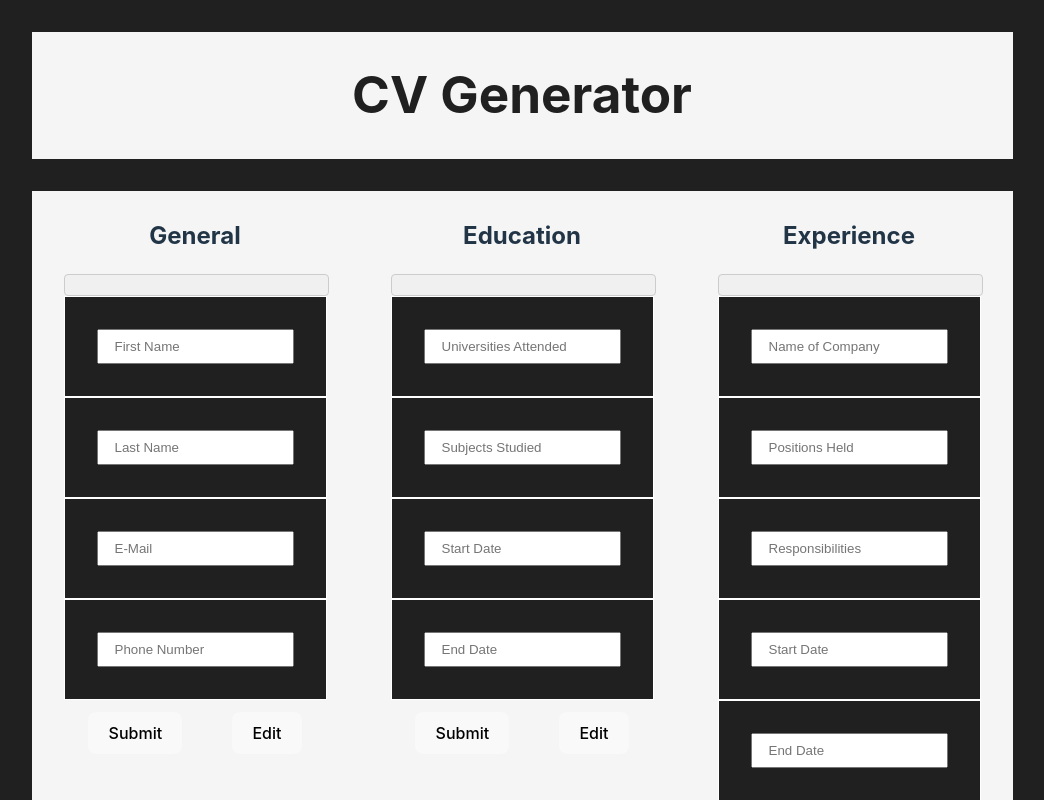
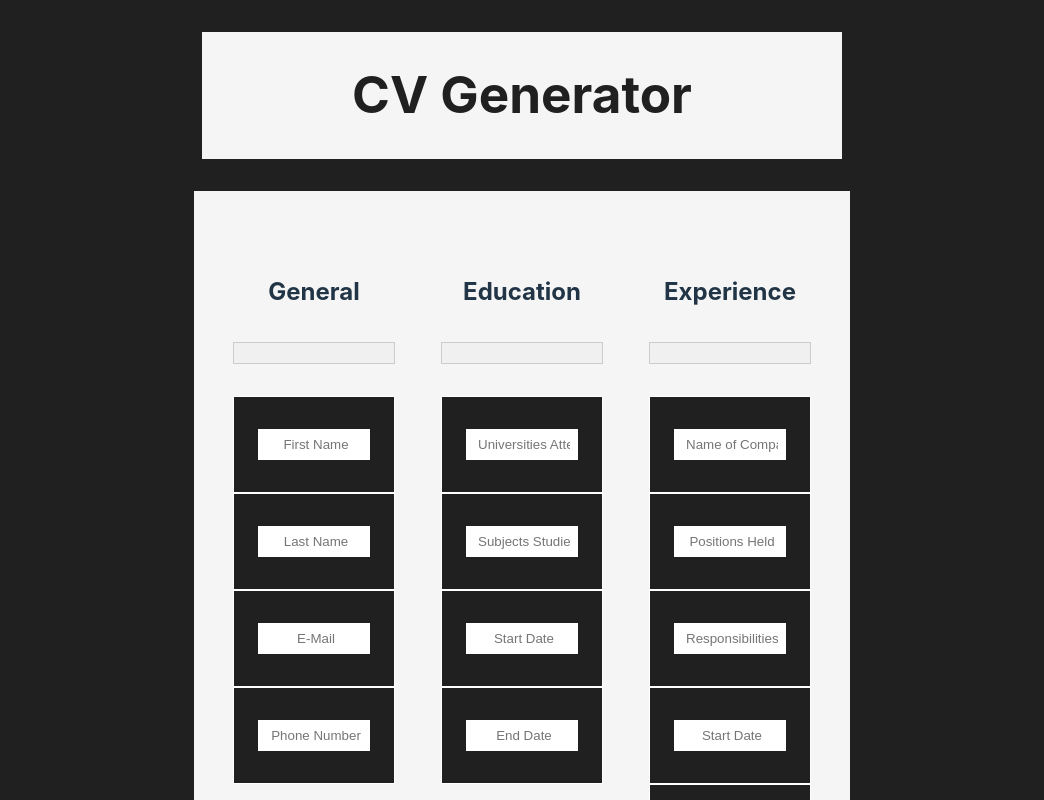
Before and after one commit to polystate/cv-application, a React (Vite) app: page / in a window 1280 px wide. Shown: the top 800 px of the page, without its empty margins (118-1162 px from the left). Built offline with nearby package versions, Linux system fonts and the light colour scheme.

Commit message:
Render new component when allFormsComplete

```diff
--- a/src/App.jsx
+++ b/src/App.jsx
@@ -1,4 +1,4 @@
-import {useState} from 'react';
+import { useState, useEffect } from 'react';
 import Section from "./components/Section"
 import { general, education, experience } from "./generalData"
 import './styles/App.css'
@@ -9,12 +9,19 @@ function App() {
   const [isEducationComplete, setEducationComplete] = useState(false);
   const [isExperienceComplete, setExperienceComplete] = useState(false);
 
+  useEffect(() => {
+    if(isGeneralComplete && isEducationComplete && isExperienceComplete){
+      setAllFormsComplete(true);
+    } else setAllFormsComplete(false);
+  }, [isGeneralComplete, isEducationComplete, isExperienceComplete])
+
   return (
     <>
     <header>
       <h1>CV Generator</h1>
     </header>
     <main>
+    <form>
         {
           (!allFormsComplete) ? (
             <>
@@ -24,6 +31,7 @@ function App() {
             </>
           )  : null
         }
+        </form>
     </main>
     </>
   )
--- a/src/components/ProgressBar.jsx
+++ b/src/components/ProgressBar.jsx
@@ -3,10 +3,10 @@ import "../styles/Section.css";
 
 function ProgressBar({ Progress }) {
   return (
-    <div className="progress-container">
+    // <div className="progress-container">
       <div className="progress-bar" style={{ width: `${Progress}%` }}>
       </div>
-    </div>
+    // </div>
   );
 };
 
--- a/src/components/Section.jsx
+++ b/src/components/Section.jsx
@@ -11,10 +11,13 @@ function Section({ sectionName, isComplete, setComplete }){
     const [isAnyInputFocused, setIsAnyInputFocused] = useState(false);
     const [isSubmitClicked, setIsSubmitClicked] = useState(false);
     const [isEditClicked, setIsEditClicked] = useState(false);
-    const handleSubmit = () => {
+
+    const handleSubmit = (e) => {
+        e.preventDefault();
         setIsSubmitClicked(true);
     }
-    const handleEdit = () => {
+    const handleEdit = (e) => {
+        e.preventDefault();
         setIsEditClicked(true);
         setIsSubmitClicked(false);
     }
@@ -34,15 +37,20 @@ function Section({ sectionName, isComplete, setComplete }){
         const progressPercent = currentProgressBar();
         setProgress(progressPercent);
 
-        const isSectionComplete = progressPercent === 100 && !isAnyInputFocused;
+        const isSectionComplete = progressPercent === 100 && !isAnyInputFocused && isSubmitClicked;
         setComplete(isSectionComplete);
 
-      }, [inputValues, sectionName, isAnyInputFocused, setComplete]);
+      }, [inputValues, sectionName, isAnyInputFocused, setComplete, isSubmitClicked]);
 
     return(
         <section>
+
             <h2>{sectionName["Title"]} {currentProgressBar() === 100 && !isAnyInputFocused ? <GreenCheckMark /> : null}</h2>
+
+            <div className="progress-container">
             {currentProgressBar() === 100 && !isAnyInputFocused  ? null : <ProgressBar Progress={progress} />}
+            </div>
+
                 {Object.entries(sectionName).map(([key, value], index) => {
                     if(key === "Title") return null;
                     const isDisabled =
--- a/src/styles/App.css
+++ b/src/styles/App.css
@@ -2,6 +2,7 @@
   --main-spacing: 2rem;
   --green-col: #4caf50;
   --main-background: whitesmoke;
+  --max-width: 80vh;
 }
 
 #root {
@@ -15,10 +16,12 @@
   outline: none;
 }
 
+
+
 header{
   color: rgb(37, 36, 36);
   padding-bottom: 0.1rem;
-  width: 100%;
+  width: var(--max-width);
   background: var(--main-background);
   height: 100%;
   display: flex;
@@ -40,9 +43,16 @@ main{
   display: flex;
   margin-top: var(--main-spacing);
   background: var(--main-background);
+  max-width: var(--max-width);
+  justify-content: center;
 }
 
 form{
   display: flex;
   gap: var(--main-spacing);
+  padding: var(--main-spacing);
+  background: var(--main-background);
+  min-height: 100vh;
+  max-width: var(--max-width);
+  justify-content: center;
 }
--- a/src/styles/Section.css
+++ b/src/styles/Section.css
@@ -4,10 +4,18 @@ section{
 
 input{
     padding: 0.5rem;
+    max-width: 6rem;
+    border: none;
+    text-align: center;
+
 }
 
 input::placeholder{
-    text-indent: 8px;
+    text-indent: 4px;
+}
+
+h2{
+  margin-bottom: 2rem;
 }
 
 button {
@@ -34,33 +42,40 @@ button {
     display: flex;
     justify-content: space-around;
     margin-top: 0.75rem;
+    margin-top: var(--main-spacing);
   }
 
   .field {
     padding: var(--main-spacing);
     border: 1px solid white;
     background: rgb(32, 32, 32);
+    width: 6rem;
+    display: flex;
+    justify-content: center;
   }
 
   section{
     padding: var(--main-spacing);
-    padding-top: 0.5rem;
-    /* display: flex;
-    flex-direction: column; */
+    display: flex;
+    flex-direction: column;
+    width: 25%;
+    max-width: 7rem;
+    align-items: center;
 }
 
   .progress-container {
     background-color: #f0f0f0;
     border: 1px solid #ccc;
-    border-radius: 4px;
+    /* border-radius: 4px; */
     height: 20px;
-    width: 100%;
+    width: 10rem;
+    margin-bottom: var(--main-spacing);
   }
 
   .progress-bar {
     height: 100%;
     background-color: var(--green-col);
-    border-radius: 4px;
+    /* border-radius: 4px; */
   }
 
   .greenCheckMark::before{
--- a/src/styles/index.css
+++ b/src/styles/index.css
@@ -6,6 +6,7 @@
   color-scheme: light dark;
   color: rgba(255, 255, 255, 0.87);
   background-color: #242424;
+
 
   font-synthesis: none;
   text-rendering: optimizeLegibility;
@@ -30,6 +31,7 @@ body {
   min-width: 320px;
   min-height: 100vh;
   background: rgb(32, 32, 32);
+  outline: none;
 }
 
 @media (prefers-color-scheme: light) {
```
